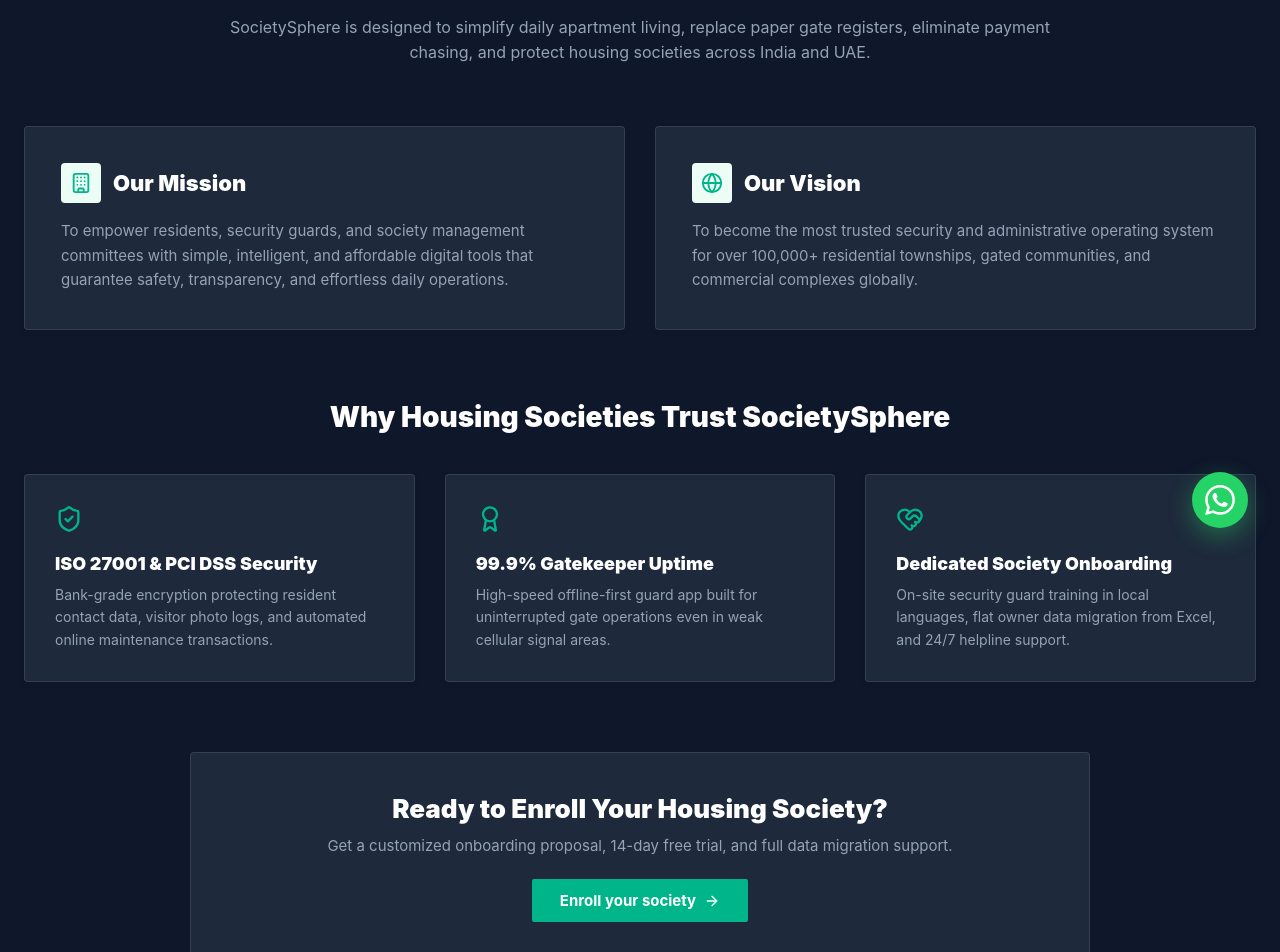
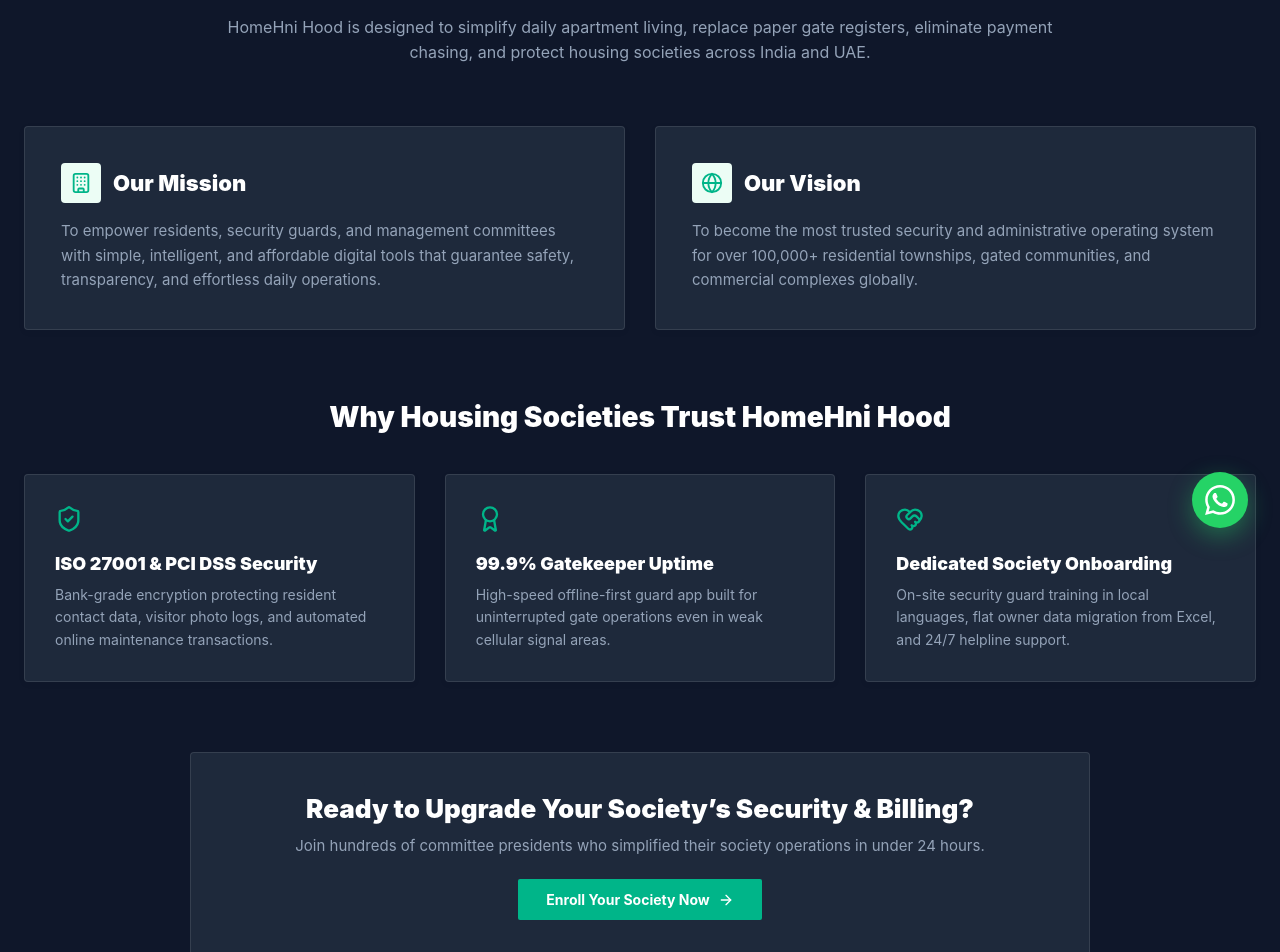
Before and after one commit to faisalhasan00/GateLink, a React (Vite) app in the folder Application/admin_panel/: page /about in a window 1280 px wide. Shown: the part 240-1192 px from the top of the page. Built offline with nearby package versions, Linux system fonts and the light colour scheme; no server answers.

Commit message:
Update grid responsiveness across AboutUsPage, FeaturesPage, EcosystemPage, and PricingPage

```diff
--- a/Application/admin_panel/src/pages/landing/AboutUsPage.jsx
+++ b/Application/admin_panel/src/pages/landing/AboutUsPage.jsx
@@ -2,7 +2,8 @@
 import Navbar from './Navbar';
 import FooterSection from './FooterSection';
 import DemoModal from './DemoModal';
-import { ShieldCheck, Globe, Users, Building, CheckCircle2, Award, HeartHandshake, ArrowRight } from 'lucide-react';
+import SeoHead from '../../components/seo/SeoHead';
+import { ShieldCheck, Globe, Building, Award, HeartHandshake, ArrowRight } from 'lucide-react';
 import { useTheme } from '../../context/ThemeContext';
 
 export default function AboutUsPage() {
@@ -30,6 +31,12 @@
 
   return (
     <div style={{ backgroundColor: isDark ? '#0F172A' : '#FFFFFF', minHeight: '100vh', fontFamily: "'Plus Jakarta Sans', sans-serif" }}>
+      <SeoHead
+        title="About Us - HomeHni Hood Society OS"
+        description="Learn about HomeHni Hood's mission to digitize gatekeeper security, resident management, and accounting for housing societies across India and UAE."
+        canonicalUrl="https://societysphere.com/about"
+      />
+
       {/* Sticky Header */}
       <Navbar onOpenDemo={() => setIsDemoModalOpen(true)} />
 
@@ -40,18 +47,18 @@
           {/* Header Banner */}
           <div style={{ textAlign: 'center', maxWidth: '850px', margin: '0 auto 60px auto' }}>
             <span style={{ fontSize: '12px', fontWeight: 900, color: '#00B589', letterSpacing: '1px', textTransform: 'uppercase' }}>
-              ABOUT SOCIETYYSPHERE
+              ABOUT HOMEHNI HOOD
             </span>
             <h1 style={{ fontSize: '42px', fontWeight: 900, color: isDark ? '#FFFFFF' : '#2C2C2C', letterSpacing: '-1px', margin: '12px 0 16px 0', lineHeight: 1.15 }}>
               Pioneering Gated Community & Gatekeeper Security OS
             </h1>
             <p style={{ fontSize: '16px', color: isDark ? '#94A3B8' : '#555555', lineHeight: 1.6, margin: 0 }}>
-              SocietySphere is designed to simplify daily apartment living, replace paper gate registers, eliminate payment chasing, and protect housing societies across India and UAE.
+              HomeHni Hood is designed to simplify daily apartment living, replace paper gate registers, eliminate payment chasing, and protect housing societies across India and UAE.
             </p>
           </div>
 
           {/* Mission & Vision Grid */}
-          <div style={{ display: 'grid', gridTemplateColumns: '1fr 1fr', gap: '30px', marginBottom: '70px' }}>
+          <div style={{ display: 'grid', gridTemplateColumns: 'repeat(auto-fit, minmax(300px, 1fr))', gap: '30px', marginBottom: '70px' }}>
             <div style={{
               background: isDark ? '#1E293B' : '#FFFFFF',
               borderRadius: '4px',
@@ -66,7 +73,7 @@
                 <h2 style={{ fontSize: '22px', fontWeight: 900, color: isDark ? '#FFFFFF' : '#2C2C2C', margin: 0 }}>Our Mission</h2>
               </div>
               <p style={{ fontSize: '15px', color: isDark ? '#94A3B8' : '#666666', lineHeight: 1.65, margin: 0 }}>
-                To empower residents, security guards, and society management committees with simple, intelligent, and affordable digital tools that guarantee safety, transparency, and effortless daily operations.
+                To empower residents, security guards, and management committees with simple, intelligent, and affordable digital tools that guarantee safety, transparency, and effortless daily operations.
               </p>
             </div>
 
@@ -92,10 +99,10 @@
           {/* Three Company Pillars Grid */}
           <div style={{ marginBottom: '70px' }}>
             <h2 style={{ fontSize: '28px', fontWeight: 900, color: isDark ? '#FFFFFF' : '#2C2C2C', textAlign: 'center', marginBottom: '40px' }}>
-              Why Housing Societies Trust SocietySphere
+              Why Housing Societies Trust HomeHni Hood
             </h2>
 
-            <div style={{ display: 'grid', gridTemplateColumns: 'repeat(3, 1fr)', gap: '30px' }}>
+            <div style={{ display: 'grid', gridTemplateColumns: 'repeat(auto-fit, minmax(280px, 1fr))', gap: '30px' }}>
               {pillars.map((p) => (
                 <div key={p.title} style={{
                   background: isDark ? '#1E293B' : '#FFFFFF',
@@ -122,11 +129,11 @@
             maxWidth: '900px',
             margin: '0 auto'
           }}>
-            <h3 style={{ fontSize: '26px', fontWeight: 900, color: isDark ? '#FFFFFF' : '#2C2C2C', marginBottom: '12px' }}>
-              Ready to Enroll Your Housing Society?
-            </h3>
+            <h2 style={{ fontSize: '26px', fontWeight: 900, color: isDark ? '#FFFFFF' : '#2C2C2C', marginBottom: '12px' }}>
+              Ready to Upgrade Your Society’s Security & Billing?
+            </h2>
             <p style={{ fontSize: '15px', color: isDark ? '#94A3B8' : '#666666', marginBottom: '24px' }}>
-              Get a customized onboarding proposal, 14-day free trial, and full data migration support.
+              Join hundreds of committee presidents who simplified their society operations in under 24 hours.
             </p>
             <button
               onClick={() => setIsDemoModalOpen(true)}
@@ -135,16 +142,16 @@
                 borderRadius: '2px',
                 backgroundColor: '#00B589',
                 color: '#FFFFFF',
+                fontSize: '14px',
+                fontWeight: 700,
                 border: 'none',
-                fontSize: '15px',
-                fontWeight: 700,
                 cursor: 'pointer',
                 display: 'inline-flex',
                 alignItems: 'center',
                 gap: '8px'
               }}
             >
-              <span>Enroll your society</span>
+              <span>Enroll Your Society Now</span>
               <ArrowRight size={16} />
             </button>
           </div>
@@ -155,7 +162,7 @@
       {/* Footer */}
       <FooterSection />
 
-      {/* Demo Modal */}
+      {/* Demo Booking Modal */}
       <DemoModal isOpen={isDemoModalOpen} onClose={() => setIsDemoModalOpen(false)} />
     </div>
   );
--- a/Application/admin_panel/src/pages/landing/EcosystemPage.jsx
+++ b/Application/admin_panel/src/pages/landing/EcosystemPage.jsx
@@ -191,7 +191,7 @@
             </div>
 
             {/* Linear Animated Node Chain */}
-            <div style={{ display: 'grid', gridTemplateColumns: 'repeat(7, 1fr)', gap: '12px', alignItems: 'center', position: 'relative' }}>
+            <div style={{ display: 'grid', gridTemplateColumns: 'repeat(auto-fit, minmax(110px, 1fr))', gap: '12px', alignItems: 'center', position: 'relative' }}>
 
               {/* Background Connecting Glow Line */}
               <div style={{
--- a/Application/admin_panel/src/pages/landing/FeaturesPage.jsx
+++ b/Application/admin_panel/src/pages/landing/FeaturesPage.jsx
@@ -281,7 +281,7 @@
               </button>
             </div>
           ) : (
-            <div style={{ display: 'grid', gridTemplateColumns: 'repeat(3, 1fr)', gap: '30px' }}>
+            <div style={{ display: 'grid', gridTemplateColumns: 'repeat(auto-fit, minmax(300px, 1fr))', gap: '30px' }}>
               {filteredFeatures.map((f) => (
                 <div
                   key={f.id}
--- a/Application/admin_panel/src/pages/landing/PricingPage.jsx
+++ b/Application/admin_panel/src/pages/landing/PricingPage.jsx
@@ -193,7 +193,7 @@
       <section style={{ padding: '40px 0 80px 0', background: '#020617' }}>
         <div style={{ maxWidth: '1280px', margin: '0 auto', padding: '0 24px' }}>
 
-          <div style={{ display: 'grid', gridTemplateColumns: 'repeat(3, 1fr)', gap: '32px', alignItems: 'stretch' }}>
+          <div style={{ display: 'grid', gridTemplateColumns: 'repeat(auto-fit, minmax(300px, 1fr))', gap: '32px', alignItems: 'stretch' }}>
             {plans.map((p, idx) => (
               <motion.div
                 key={p.name}
```
